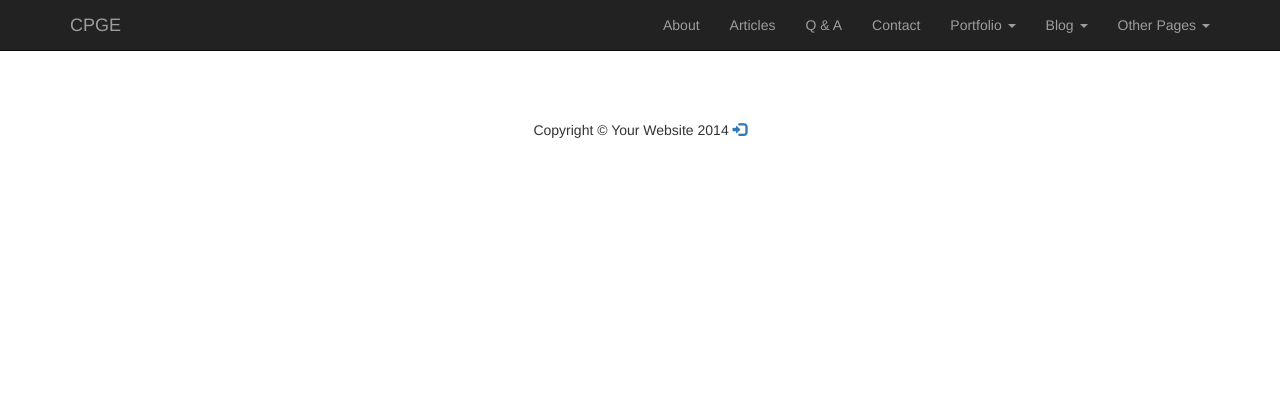
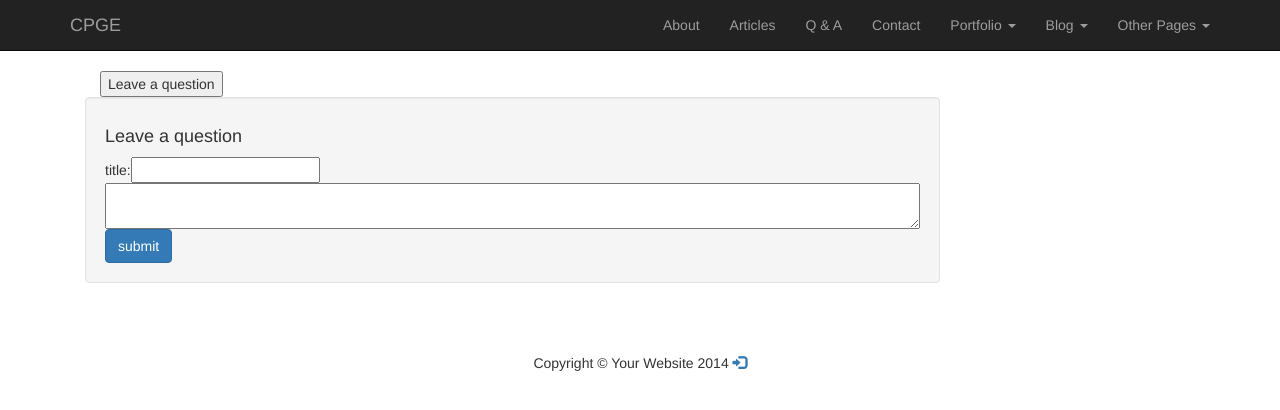
Before and after one commit to anthonyhtyao/cpge_tw, a Django app: page /questionlist in a window 1280 px wide. Shown: the top 410 px of the page. Run offline with Django 3.2, Linux system fonts and the light colour scheme; data that the repository does not hold is empty; some libraries are stand-ins or nearby versions.

Commit message:
Add question form

```diff
--- a/templates/cpge_tw/questionList.html
+++ b/templates/cpge_tw/questionList.html
@@ -2,6 +2,7 @@
 {% block body_block %}
 
 <div class="container">
+<div class="col-md-12">
     <ul class="chat">
     {% for question in questions %}
                         <li class="left clearfix col-md-10"><span class="chat-img pull-left">
@@ -30,4 +31,21 @@
     {% endfor %}
     </ul>
 </div>
+<div class="col-md-12">
+    <button id="leaveQuestion">Leave a question</button>
+</div>
+<!--Post question-->
+    <div id="postQuestion" class="well col-md-9">
+        <h4>Leave a question</h4>
+        <form method="post" role="form" action="/addQuestion">
+            <div class = "form-group">
+                {% csrf_token %}
+                title:<input id="title" type="text" name="text" maxlength="128">
+                <textarea class="form-controle col-md-12" name="content" rows="2"></textarea>
+            </div>
+            <input type="submit" name="submit" class="btn btn-primary" value="submit">
+        </form>
+    </div>
+
+</div>
 {% endblock%}
```
Also changed, not shown: reco/forms.py (+9 -1 lines).
